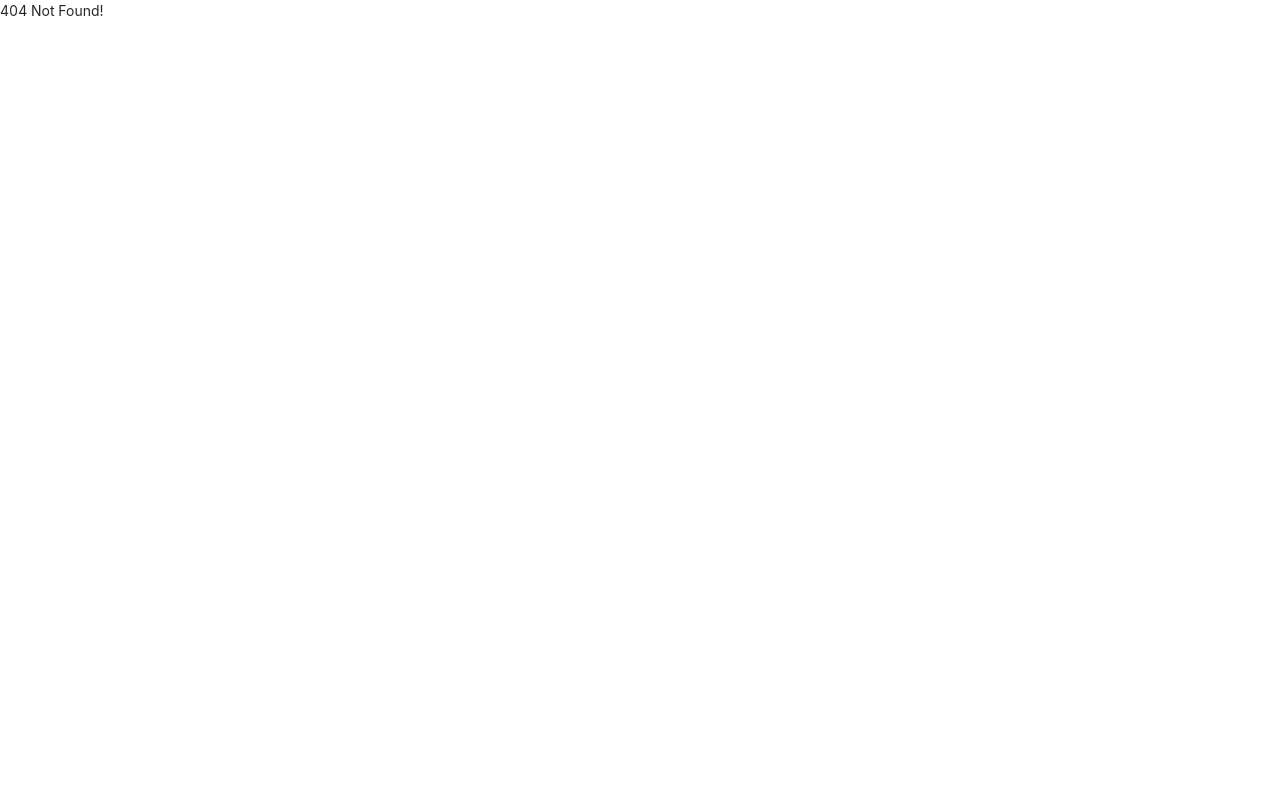
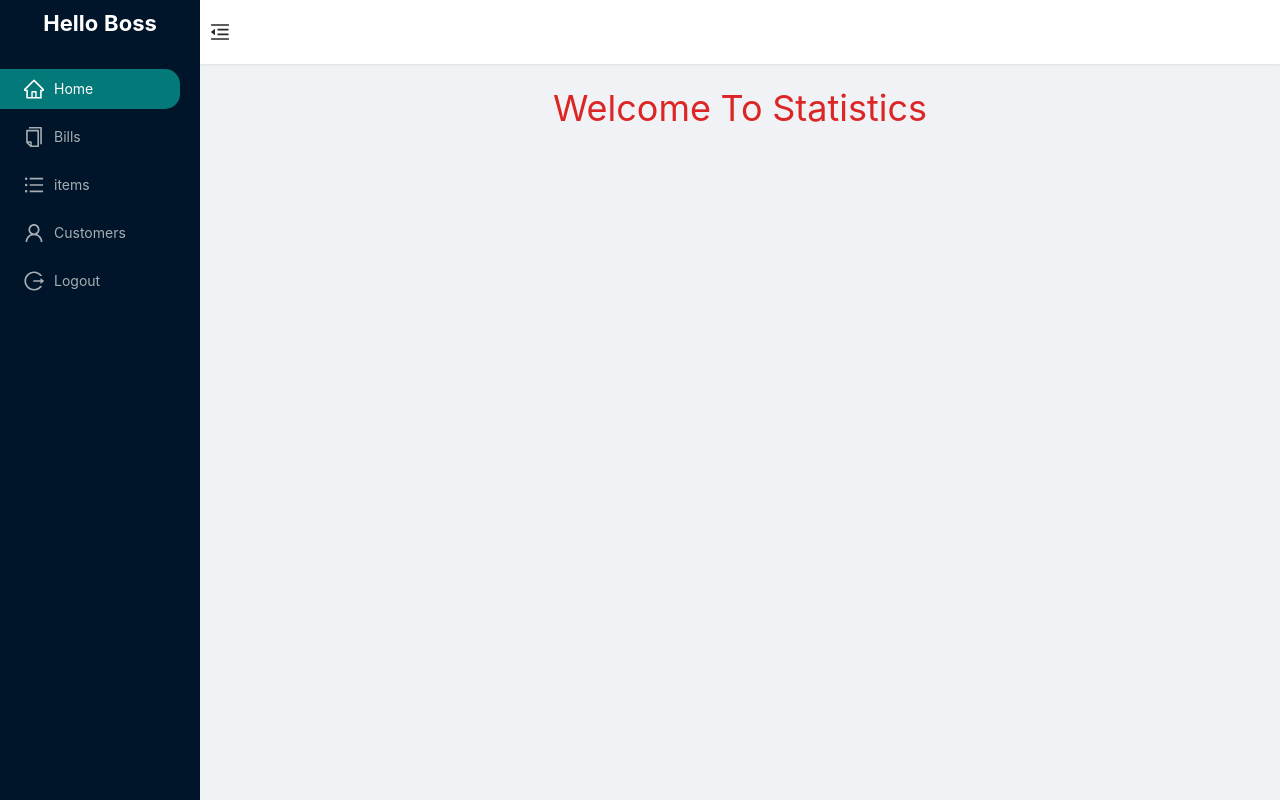
Before and after one commit to shakilahmedatik/hello-boss, a React (Create React App) app in the folder client/: page /dashboard/statistics in a window 1280 px wide. Before the commit this address had no page. Built offline with nearby package versions, Linux system fonts and the light colour scheme.

Commit message:
dashboard added

```diff
--- a/client/src/App.js
+++ b/client/src/App.js
@@ -7,6 +7,8 @@ import PassReset from "./pages/Authentication/PassReset";
 import Contact from "./pages/Contact/Contact";
 import About from "./pages/About/About";
 import NotFound from "./pages/NotFound/NotFound";
+import Dashboard from "./pages/Dashboard/Dashboard";
+import Statistics from "./pages/Dashboard/Statistics";
 
 const App = () => {
   return (
@@ -14,6 +16,9 @@ const App = () => {
       <Routes>
         <Route path="/" element={<Home />} />
         <Route path="/profile" element={<Profile />} />
+        <Route path="/dashboard" element={<Dashboard />}>
+          <Route path="statistics" element={<Statistics />} />
+        </Route>
         <Route path="/register" element={<Register />} />
         <Route path="/login" element={<Login />} />
         <Route path="/password-reset" element={<PassReset />} />
--- /dev/null
+++ b/client/src/pages/Dashboard/Dashboard.jsx
@@ -0,0 +1,13 @@
+import React from "react";
+import { Outlet } from "react-router-dom";
+import DefaultLayout from "../../components/DefaultLayout/DefaultLayout";
+
+const Dashboard = () => {
+  return (
+    <DefaultLayout>
+      <Outlet />
+    </DefaultLayout>
+  );
+};
+
+export default Dashboard;
--- /dev/null
+++ b/client/src/pages/Dashboard/Statistics.jsx
@@ -0,0 +1,11 @@
+import React from "react";
+
+const Statistics = () => {
+  return (
+    <div className="flex justify-center items-center">
+      <h1 className="text-red-600 text-4xl">Welcome To Statistics</h1>
+    </div>
+  );
+};
+
+export default Statistics;
--- a/client/src/pages/Home/Home.jsx
+++ b/client/src/pages/Home/Home.jsx
@@ -1,13 +1,10 @@
 import React from "react";
-import DefaultLayout from "../../components/DefaultLayout/DefaultLayout";
 
 const Home = () => {
   return (
-    <DefaultLayout>
-      <div className="flex justify-center items-center">
-        <h1 className="text-red-600 text-4xl">Welcome Home</h1>
-      </div>
-    </DefaultLayout>
+    <div className="flex justify-center h-screen items-center">
+      <h1 className="text-red-600 text-4xl">Welcome Home</h1>
+    </div>
   );
 };
 
```
